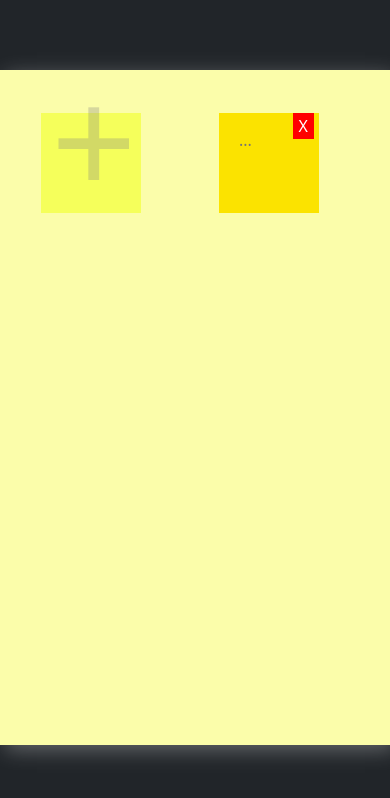
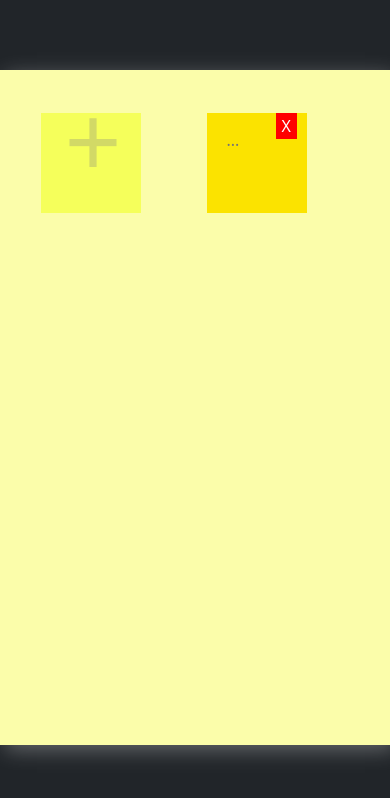
Before and after one commit to khadarbashajilan/Smart-Sticky-Notes-, a plain HTML site: page index.html in a window 390 px wide. Both pictures are taken after a click on the element 91 px from the left and 163 px from the top of the page. Drawn offline with nearby package versions, Linux system fonts and the light colour scheme.

Commit message:
responsive

```diff
--- a/script.js
+++ b/script.js
@@ -25,6 +25,7 @@ function add(text="") {
     let wrapper = document.createElement("div");
     wrapper.style.position = "relative"; // Wrapper for positioning
     wrapper.style.display = "inline-block";
+    wrapper.classList.add("wrapper");
     wrapper.appendChild(note);
     wrapper.appendChild(deleteBtn);
 
--- a/style.css
+++ b/style.css
@@ -113,6 +113,9 @@ textarea{
 
 @media(max-width:600px){
 
+    .grid{
+        grid-gap:35px 15px ;
+    }
     textarea{
         height: 150px;
         width: 150px;
@@ -129,17 +132,81 @@ textarea{
     }
 }
 
-@media(max-width: 450px){
+@media(max-width: 577px){
+
+    .delete{
+        right: 100px;
+    }
+    .fa-thin{
+        font-size: 100px;
+    }
+    .container{
+        padding: 0;
+        width: 75%;
+    }
+    .wrapper{
+        margin: 0;
+        padding: 0;
+    }
+}
+@media(max-width: 560px){
+
+    .delete{
+        right: 92px;
+}
+}
+@media(max-width: 540px){
+
+    .delete{
+        right: 82px;
+    }
+}
+@media(max-width: 520px){
+
+    .delete{
+        right: 72px;
+    }
+}
+@media(max-width: 500px){
+
+    .delete{
+        right: 62px;
+    }
+}
+@media(max-width: 490px){
+
+    .delete{
+        right: 52px;
+    }
+}
+
+
+@media(max-width: 463px){
     textarea{
         height: 100px;
         width: 100px;
+    }
+    .grid{
+        grid-gap:0px 0px ;
     }
     span{
         height: 100px;
         width:  100px;
     }
     .delete{
-        right: 58px;
+        right: 100px;
 
     }
 }
+@media(max-width: 440px){
+
+    .delete{
+        right: 88px;
+    }
+}
+@media(max-width: 409px){
+
+    .delete{
+        right: 75px;
+    }
+}
```
